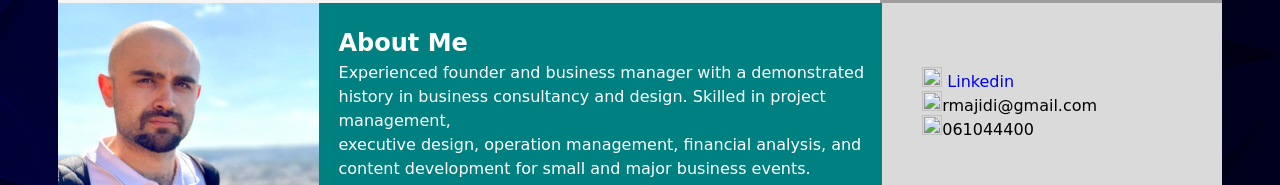
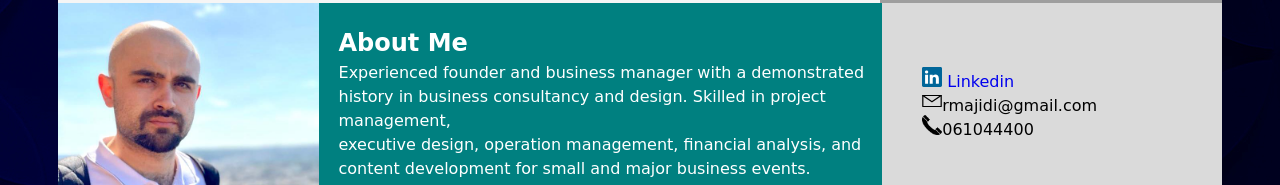
Before and after one commit to majidireshad/HYF-Module-HTMLCSSGIT, a plain HTML site: page week1/digital-resume/index.html in a window 1280 px wide. Shown: the part 208-393 px from the top of the page. Drawn offline with Linux system fonts and the light colour scheme; grey boxes are pictures that could not be loaded; files whose address does not match are found by name; a web font is replaced by a local one.

Commit message:
Update index.html

```diff
--- a/week1/digital-resume/index.html
+++ b/week1/digital-resume/index.html
@@ -36,9 +36,9 @@
     </div>
     <div class="info">
         <ul>
-            <li><img src="linkedin-icon-2.svg"> <a href="https://www.linkedin.com/in/armajidi/">Linkedin</a></li>
-            <li><img src="img_420922.svg">rmajidi@gmail.com</li>
-            <li><img src="img_97207.png">061044400</li>
+            <li><img src="photos/linkedin-icon-2.svg"> <a href="https://www.linkedin.com/in/armajidi/">Linkedin</a></li>
+            <li><img src="photos/img_420922.svg">rmajidi@gmail.com</li>
+            <li><img src="photos/img_97207.png">061044400</li>
         </ul>
 
     </div>
```
